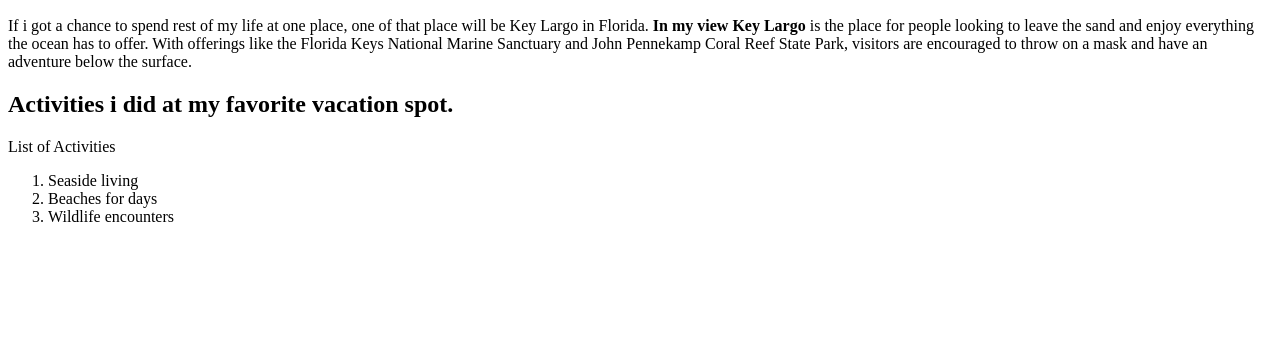
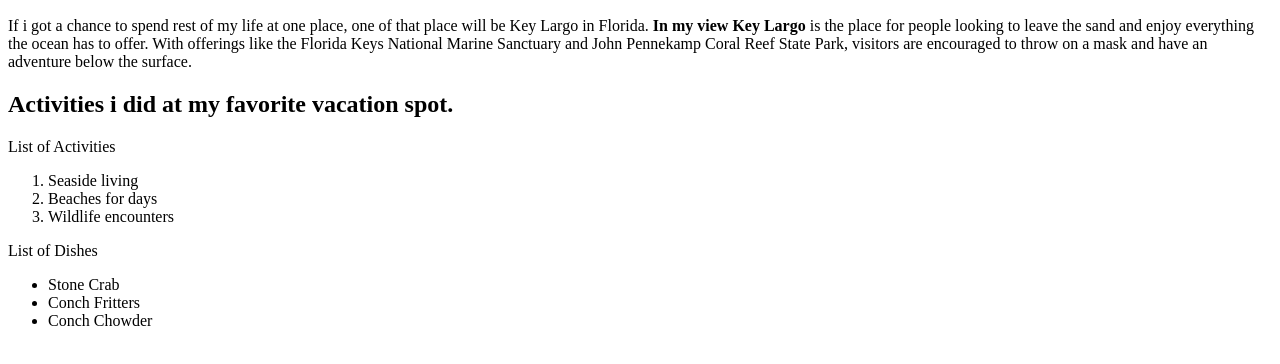
Before and after one commit to 44-563-WebApps-F23/44563-webapps-f23-assignment3-Jonah-14, a plain HTML site: page index.html in a window 1280 px wide. Shown: the part 110-474 px from the top of the page. Drawn offline with Linux system fonts and the light colour scheme.

Commit message:
listed dishes

```diff
--- a/index.html
+++ b/index.html
@@ -19,4 +19,9 @@
 
 <p>List of Activities</p> <ol><li>Seaside living</li>
  <li>Beaches for days</li>
-<li>Wildlife encounters</li
+<li>Wildlife encounters</li>
+</ol>
+<p>List of Dishes</p>
+<ul><li>Stone Crab</li>
+<li>Conch Fritters</li>
+<li>Conch Chowder</li>
```
